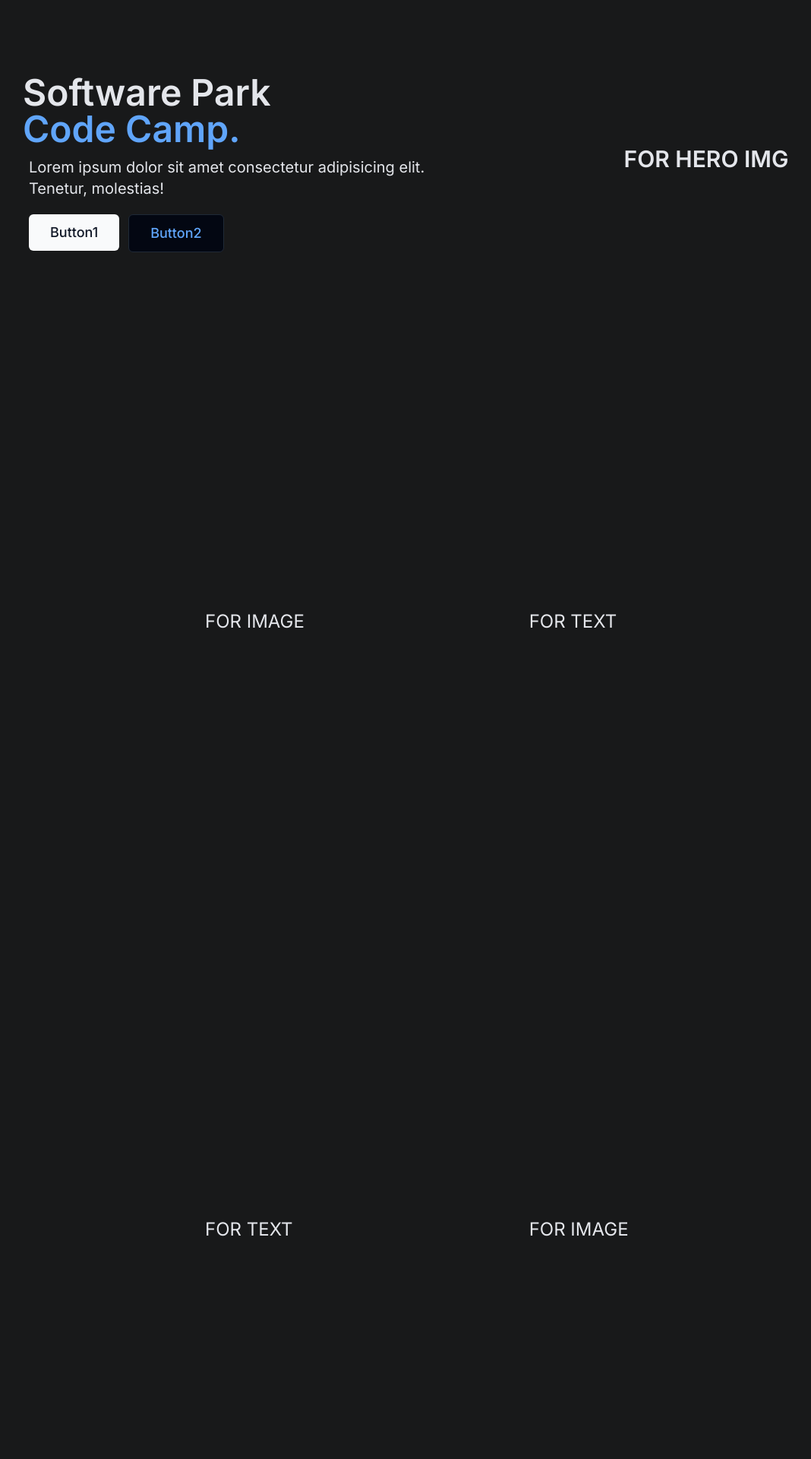
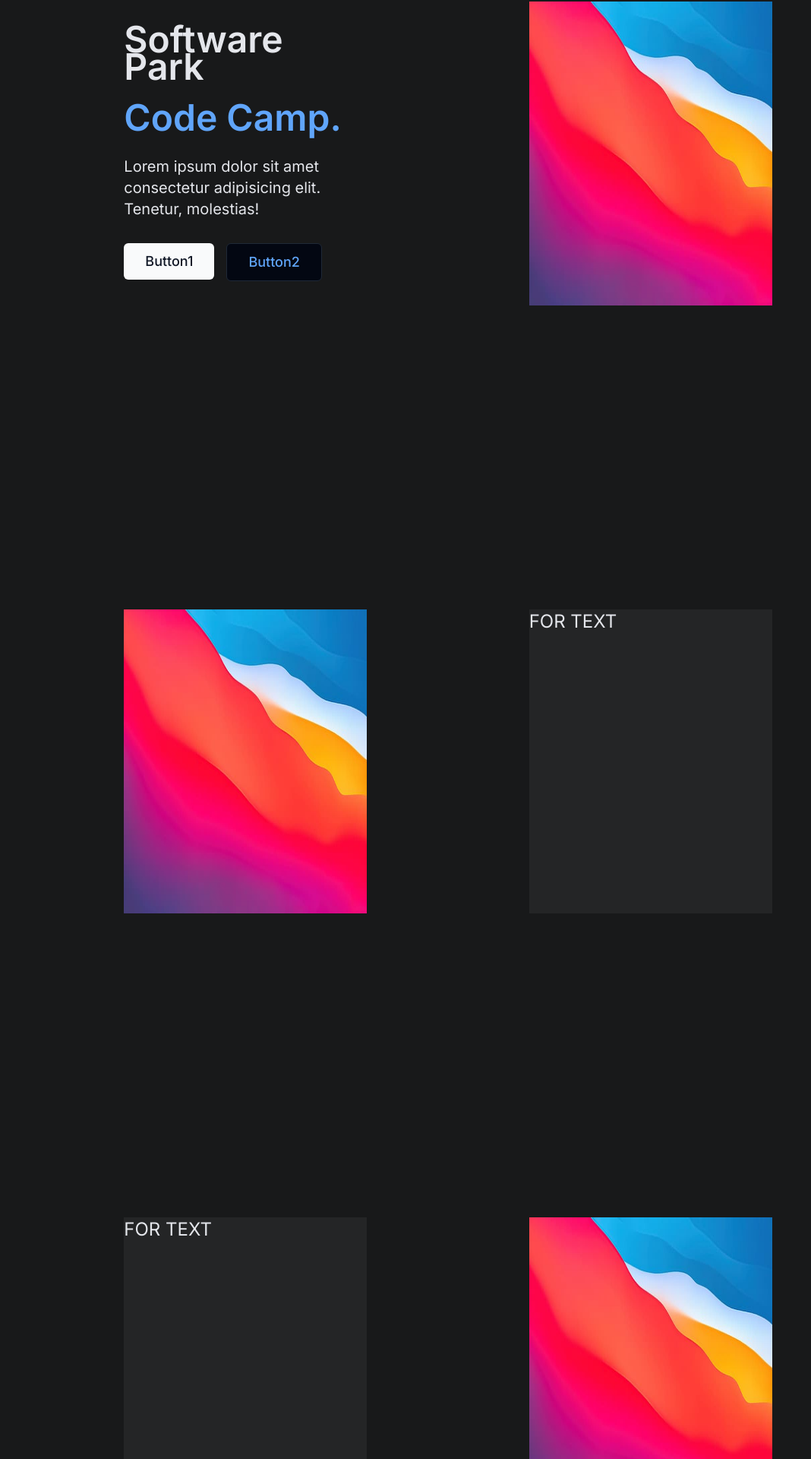
Before and after one commit to Siravitt/alumni-fe, a Next.js app in the folder user-fe/: page / in a window 1280 px wide. Shown: the part 198-2118 px from the top of the page at 76% size, without its empty margins (50-1118 px from the left). Built offline with nearby package versions, Linux system fonts and the light colour scheme.

Commit message:
:art: restructure layout landing-page

```diff
--- a/user-fe/src/app/page.tsx
+++ b/user-fe/src/app/page.tsx
@@ -1,34 +1,34 @@
+import Container from "@/components/Container/Container"
 import Header from "@/components/Header/Header"
-import Hero from "@/components/Hero/Hero"
+import HeroLeft from "@/components/Hero/HeroLeft"
+import ImageContainer from "@/components/ImageContainer/ImageContainer"
 
 export default function Home() {
   return (
     <div className="bg-dark-500 text-dark-200">
-      <div className="grid h-screen grid-cols-12 grid-rows-12">
+      <Container>
         <Header />
-        {/* TODO: add hero-image */}
-        <Hero />
-      </div>
-      <div className="h-screen w-screen">
-        <div className="grid h-screen grid-cols-12 grid-rows-12">
-          <div className="col-span-10 col-start-2 row-span-4 row-start-3 md:col-span-4 md:col-start-4 md:row-span-6 md:row-start-4">
-            <div className="text-2xl">FOR IMAGE</div>
-          </div>
-          <div className="col-span-10 col-start-2 row-span-4 row-start-7 md:col-span-4 md:col-start-8 md:row-span-6 md:row-start-4">
-            <div className="text-2xl">FOR TEXT</div>
-          </div>
+        <HeroLeft />
+        <div className="col-span-10 col-start-2 row-span-4 row-start-8 md:col-span-4 md:col-start-8 md:row-span-6 md:row-start-4 lg:col-span-3 lg:col-start-8">
+          <ImageContainer src="/test-image.jpg" alt="test-image" />
         </div>
-      </div>
-      <div className="h-screen w-screen">
-        <div className="grid h-screen grid-cols-12 grid-rows-12">
-          <div className="col-span-10 col-start-2 row-span-4 row-start-3 md:col-span-4 md:col-start-4 md:row-span-6 md:row-start-4">
-            <div className="text-2xl">FOR TEXT</div>
-          </div>
-          <div className="col-span-10 col-start-2 row-span-4 row-start-7 md:col-span-4 md:col-start-8 md:row-span-6 md:row-start-4">
-            <div className="text-2xl">FOR IMAGE</div>
-          </div>
+      </Container>
+      <Container>
+        <div className="col-span-10 col-start-2 row-span-4 row-start-3 md:col-span-4 md:col-start-3 md:row-span-6 md:row-start-4 lg:col-span-3 lg:col-start-3">
+          <ImageContainer src="/test-image.jpg" alt="test-image" />
         </div>
-      </div>
+        <div className="col-span-10 col-start-2 row-span-4 row-start-8 bg-dark-400 md:col-span-4 md:col-start-8 md:row-span-6 md:row-start-4 lg:col-span-3 lg:col-start-8">
+          <div className="text-2xl">FOR TEXT</div>
+        </div>
+      </Container>
+      <Container>
+        <div className="col-span-10 col-start-2 row-span-4 row-start-3 bg-dark-400 md:col-span-4 md:col-start-3 md:row-span-6 md:row-start-4 lg:col-span-3 lg:col-start-3">
+          <div className="text-2xl">FOR TEXT</div>
+        </div>
+        <div className="col-span-10 col-start-2 row-span-4 row-start-8 md:col-span-4 md:col-start-8 md:row-span-6 md:row-start-4 lg:col-span-3 lg:col-start-8">
+          <ImageContainer src="/test-image.jpg" alt="test-image" />
+        </div>
+      </Container>
     </div>
   )
 }
--- /dev/null
+++ b/user-fe/src/components/Container/Container.tsx
@@ -0,0 +1,9 @@
+import { PropsWithChildren } from "react"
+
+function Container({ children }: PropsWithChildren) {
+  return (
+    <div className="grid h-screen grid-cols-12 grid-rows-12">{children}</div>
+  )
+}
+
+export default Container
--- a/user-fe/src/components/Hero/Hero.tsx
+++ /dev/null
@@ -1,15 +0,0 @@
-import React from "react"
-import { Button } from "../ui/button"
-import HeroLeft from "./HeroLeft"
-import HeroRight from "./HeroRight"
-
-function Hero() {
-  return (
-    <div className="justify-center] flex h-[85vh] w-screen items-center">
-      <HeroLeft />
-      <HeroRight />
-    </div>
-  )
-}
-
-export default Hero
--- a/user-fe/src/components/Hero/HeroLeft.tsx
+++ b/user-fe/src/components/Hero/HeroLeft.tsx
@@ -3,27 +3,29 @@ import { Button } from "../ui/button"
 
 function HeroLeft() {
   return (
-    <div className="ml-[5rem] flex w-full flex-col justify-center">
-      <div>
-        <h1 className="text-[3rem] font-semibold">Software Park</h1>
-        <h1 className="-mt-[1.5rem] text-[3rem] font-semibold text-blue-400">
+    <div className="col-span-10 col-start-2 row-span-4 row-start-3 md:col-span-4 md:col-start-3 md:row-span-6 md:row-start-4 lg:col-span-3 lg:col-start-3">
+      <div className="flex h-full w-full flex-col justify-evenly">
+        <div className="text-3xl font-semibold lg:text-[3rem]">
+          Software Park
+        </div>
+        <div className="text-3xl font-semibold text-blue-400 lg:text-[3rem]">
           Code Camp.
-        </h1>
         </div>
-      <p className="pl-2 text-xl">
+        <div className="text-lg lg:text-xl">
           Lorem ipsum dolor sit amet consectetur adipisicing elit. Tenetur,
           molestias!
-      </p>
-      <div className="ml-2 mt-5 flex gap-3">
-        <Button className="bg-blue-400 px-7 py-6 text-lg hover:bg-blue-400/80">
+        </div>
+        <div className="flex gap-4">
+          <Button className="bg-blue-400 hover:bg-blue-400/80 md:px-7 md:py-6 md:text-lg">
             Button1
           </Button>
           <Button
             variant="outline"
-          className="border-blue-400 bg-transparent px-7 py-6 text-lg text-blue-400 hover:bg-blue-400/15 hover:text-blue-400 "
+            className="border-blue-400 bg-transparent text-blue-400 hover:bg-blue-400/15 hover:text-blue-400 md:px-7 md:py-6 md:text-lg"
           >
             Button2
           </Button>
+        </div>
       </div>
     </div>
   )
--- a/user-fe/src/components/Hero/HeroRight.tsx
+++ /dev/null
@@ -1,11 +0,0 @@
-import React from "react"
-
-function HeroRight() {
-  return (
-    <div className="flex w-full justify-center">
-      <h1 className="text-3xl font-semibold">FOR HERO IMG</h1>
-    </div>
-  )
-}
-
-export default HeroRight
--- /dev/null
+++ b/user-fe/src/components/ImageContainer/ImageContainer.tsx
@@ -0,0 +1,11 @@
+import Image from "next/image"
+
+function ImageContainer({ src, alt }: { src: string; alt: string }) {
+  return (
+    <div className="relative h-full w-full">
+      <Image src={src} fill={true} alt={alt} />
+    </div>
+  )
+}
+
+export default ImageContainer
```
Also changed, not shown: user-fe/public/test-image.jpg (added). Lines whose indentation alone changed are shown as unchanged.
